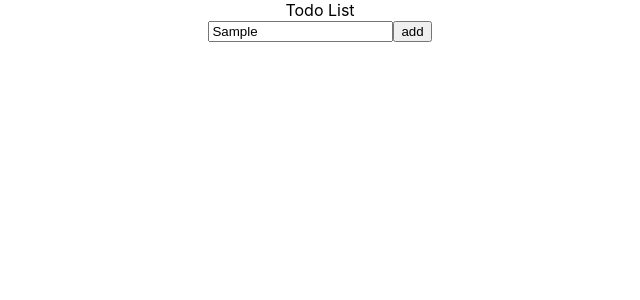
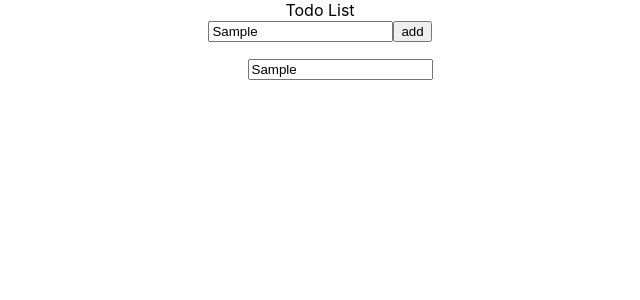
Before and after one commit to pixcelo/TypeScript-app, a React (Create React App) app in the folder react_app/front/: page / in a window 1280 px wide. Both pictures are taken after typing "Sample" into the empty fields and a click on the input "add". Shown: the top 300 px of the page, without its empty margins (320-960 px from the left). Built offline with nearby package versions, Linux system fonts and the light colour scheme.

Commit message:
add: handleEdit

```diff
--- a/react_app/front/src/App.tsx
+++ b/react_app/front/src/App.tsx
@@ -18,7 +18,7 @@ function App() {
   const handleChange = (e: React.ChangeEvent<HTMLInputElement>) => {
     // console.log(e.target.value);
     setInputValue(e.target.value);
-  }
+  };
 
   const handleSubmit = (e: React.FormEvent<HTMLFormElement>) => {
     e.preventDefault();
@@ -32,7 +32,18 @@ function App() {
 
      setTodos([newTodo, ...todos]);
      setInputValue("");
-  }
+  };
+
+  const handleEdit = (id: number, inputValue: string) => {
+    const newTodos = todos.map(todo => {
+      if (todo.id === id) {
+        todo.inputValue = inputValue;
+      }
+      return todo;
+    });
+
+    setTodos(newTodos);
+  };
 
   return (
     <div className="App">
@@ -45,6 +56,17 @@ function App() {
         />
         <input type="submit" value="add" className='submitButton' />
       </form>
+      <ul>
+        {todos.map(todo => (
+          // <li key={todo.id}>{todo.inputValue}</li>
+          <input
+            type="text"
+            onChange={(e) => handleEdit(todo.id, e.target.value)}
+            className="inputText"
+            value={todo.inputValue}
+          />
+        ))}
+      </ul>
     </div>
   );
 }
```
